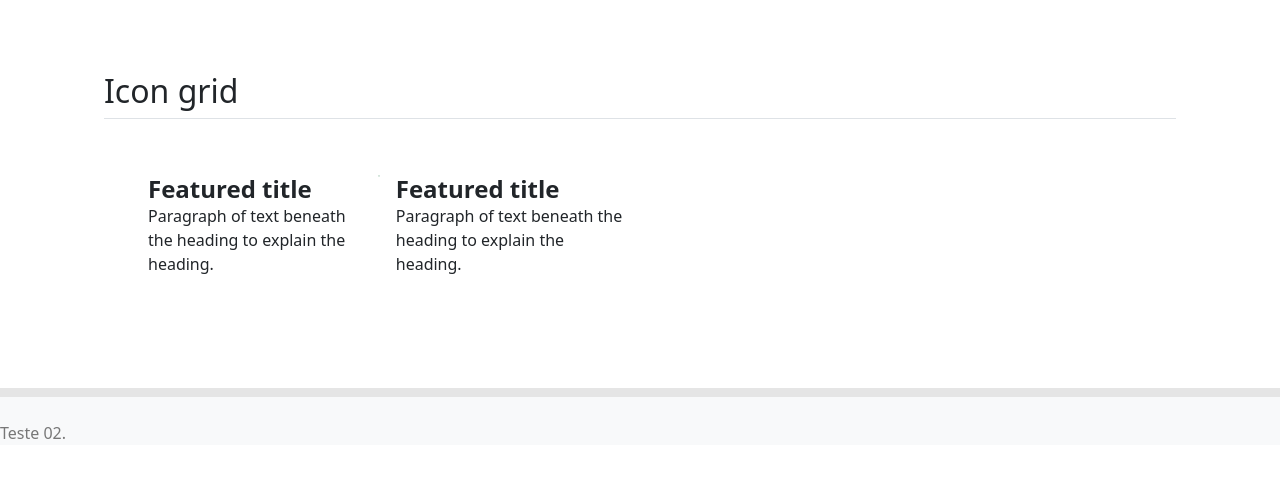
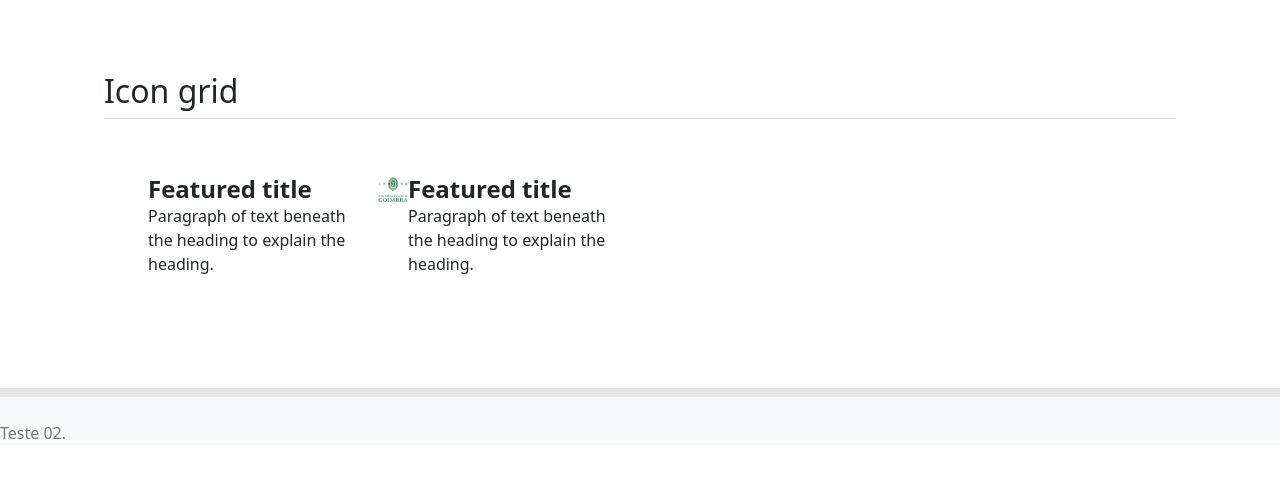
Before and after one commit to ricardomar/ricardomar.github.io, a Jekyll site: the page teste.html, which Jekyll copies as it is, in a window 1280 px wide. Shown: the top 478 px of the page. Built offline with Jekyll 4.4.1, drawn with Linux system fonts in a browser that asks for light colours.

Commit message:
Update teste.html

```diff
--- a/teste.html
+++ b/teste.html
@@ -22,7 +22,7 @@
         </div>
       </div>
       <div class="col d-flex align-items-start">
-        <img src="https://rmartins.net/myFiles/universidade-de-coimbra-logo.png" class="bi text-muted flex-shrink-0 me-3" width="1.75em" height="1.75em"></img>
+        <img src="https://rmartins.net/myFiles/universidade-de-coimbra-logo.png" class="rounded float-start" width="30px" height="30px"></img>
         <div>
           <h4 class="fw-bold mb-0">Featured title</h4>
           <p>Paragraph of text beneath the heading to explain the heading.</p>
```
